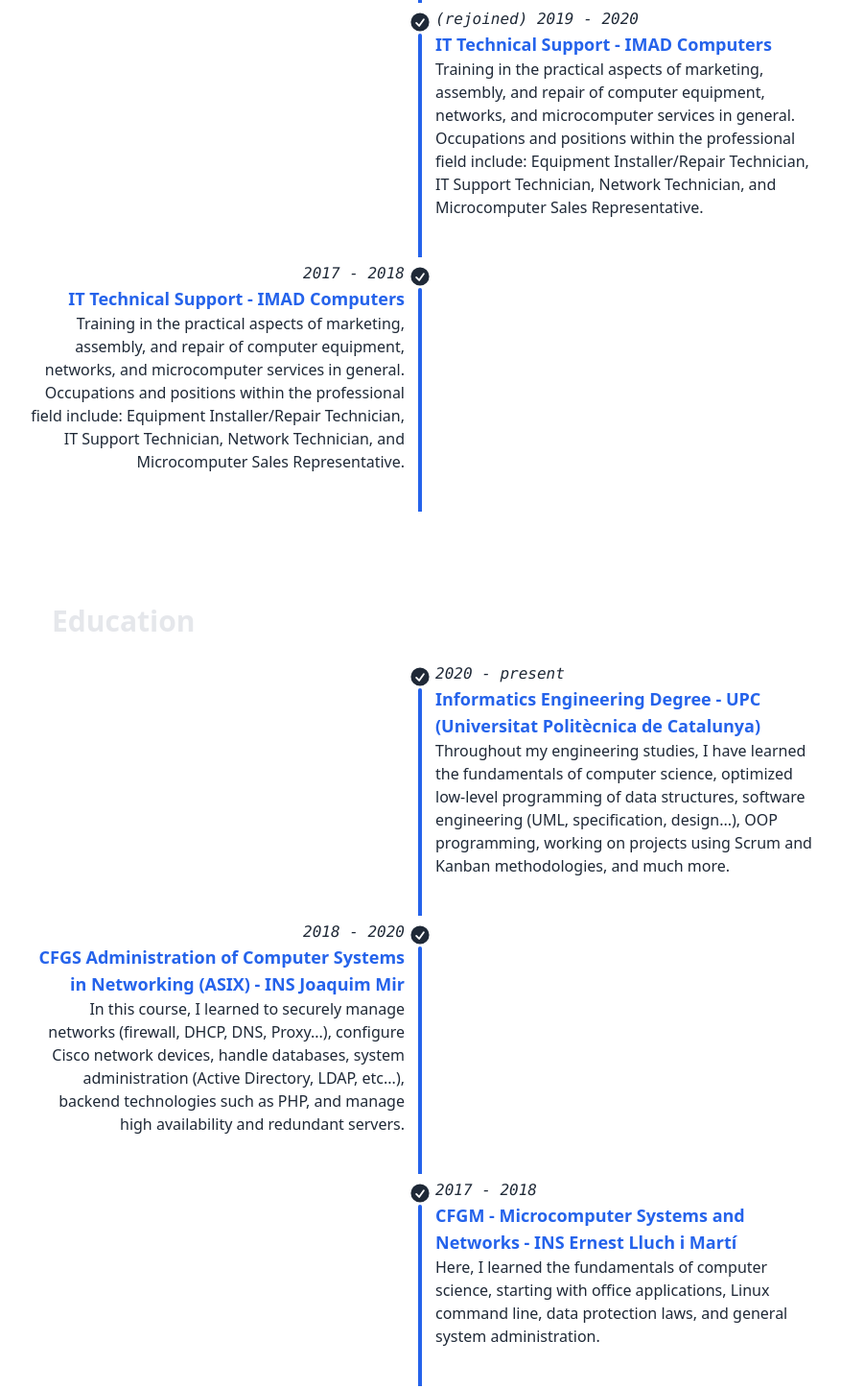
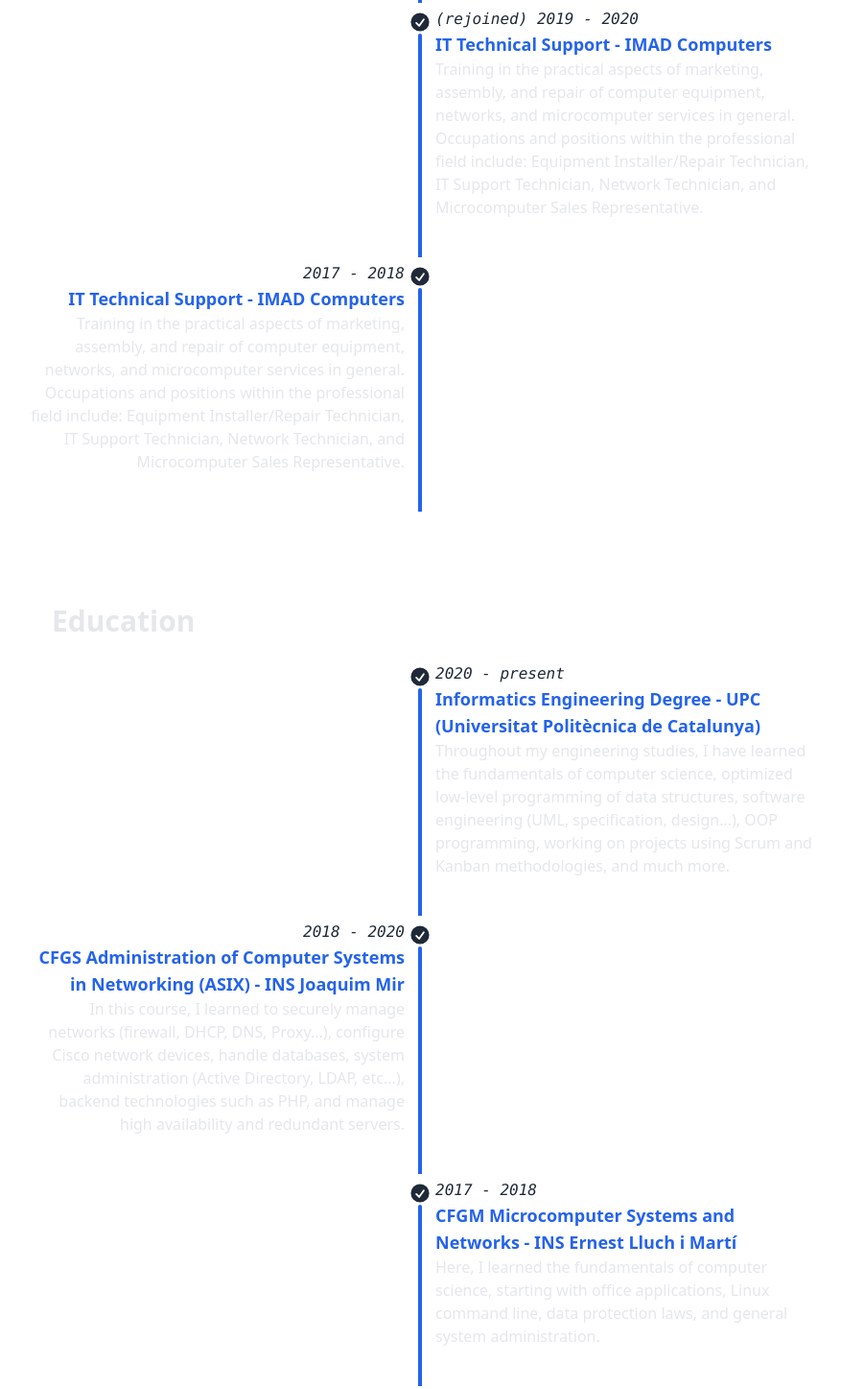
Before and after one commit to Gguardiola/Portfolio-v1, an Astro site: page / in a window 1280 px wide. Shown: the part 1166-2613 px from the top of the page at 96% size, without its empty margins (202-1079 px from the left). Built offline with nearby package versions, Linux system fonts and the light colour scheme; Astro itself is replaced by a stand-in of ours; what tw-elements would draw is missing.

Commit message:
Visual debugging

```diff
--- a/src/components/About.astro
+++ b/src/components/About.astro
@@ -50,7 +50,7 @@
 
             </div>
             <div class="mt-3">
-                <a href="https://drive.google.com/file/d/1FAuJJ-csK7nCjbLprWSunaCdx9OqF3ps/view?usp=drive_link" target="_blank" class="relative inline-flex items-center justify-center p-0.5 mb-2 me-2 overflow-hidden text-sm font-medium text-white rounded-lg group bg-gradient-to-br from-cyan-500 to-blue-500 group-hover:from-cyan-500 group-hover:to-blue-500 hover:text-white dark:text-white focus:ring-4 focus:outline-none ">
+                <a href="https://drive.google.com/drive/folders/1i0XhcEeGY4TFzKIVnPpseIAZUlz4Vtc1?usp=drive_link" target="_blank" class="relative inline-flex items-center justify-center p-0.5 mb-2 me-2 overflow-hidden text-sm font-medium text-white rounded-lg group bg-gradient-to-br from-cyan-500 to-blue-500 group-hover:from-cyan-500 group-hover:to-blue-500 hover:text-white dark:text-white focus:ring-4 focus:outline-none ">
                     <span class="pl-2"><Download /></span>
                     <span class="relative px-5 py-2.5 transition-all ease-in duration-75 bg-none dark:bg-gray-900 rounded-md group-hover:bg-opacity-0">
                     Curriculum Vitae
--- a/src/components/Education.astro
+++ b/src/components/Education.astro
@@ -21,7 +21,7 @@
         evenodd: 1
     },
     {
-        title: "CFGM - Microcomputer Systems and Networks",
+        title: "CFGM Microcomputer Systems and Networks",
         company: "INS Ernest Lluch i Martí",
         start: "2017",
         end: "2018",
--- a/src/components/EducationCard.astro
+++ b/src/components/EducationCard.astro
@@ -26,7 +26,7 @@
             (<div class="text-lg font-black text-blue-600">{title} - {company}</div>)
 
         }
-        {description}
+        <span class="text-gray-200">{description}</span>
     </div>
     <hr class="bg-blue-600"/>
 </li>
--- a/src/components/ExperienceCard.astro
+++ b/src/components/ExperienceCard.astro
@@ -26,7 +26,7 @@
             (<div class="text-lg font-black text-blue-600">{title} - {company}</div>)
 
         }
-        {description}
+        <span class="text-gray-200">{description}</span>
     </div>
     <hr class="bg-blue-600"/>
 </li>
--- a/src/components/Projects.astro
+++ b/src/components/Projects.astro
@@ -38,7 +38,7 @@
     },
     {
         title: "Auth Service API",
-        description: "GoodGifts API provides all the functionability for the Web Application.",
+        description: "Service that acts as middleware for user management through tokenization using JWT to integrate it with other projects.",
         tags: ["NodeJS", "Express", "PostgreSQL", "JWT"],
         image: "/projects/auth.jpg",
         url: "https://github.com/Gguardiola/auth-service",
```
